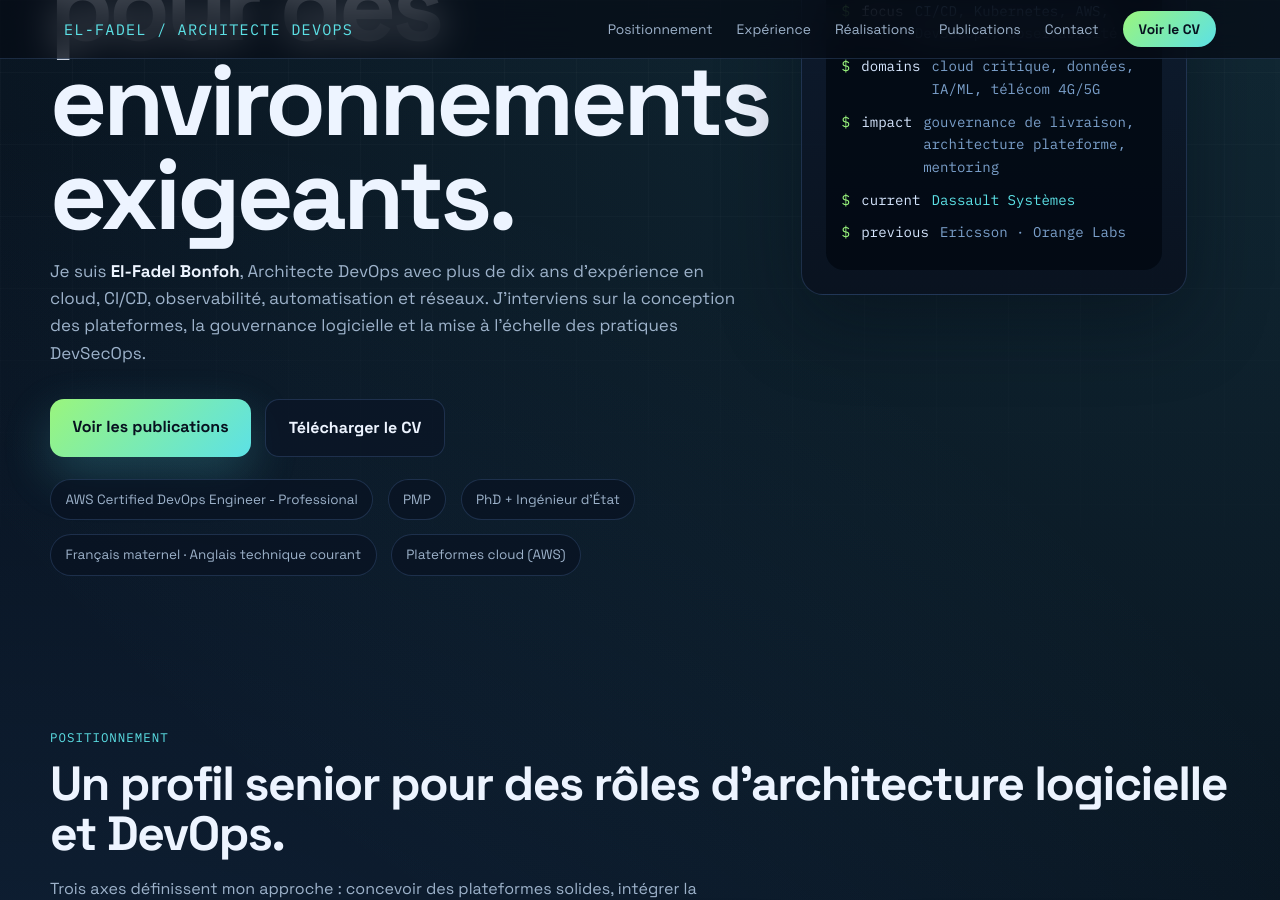
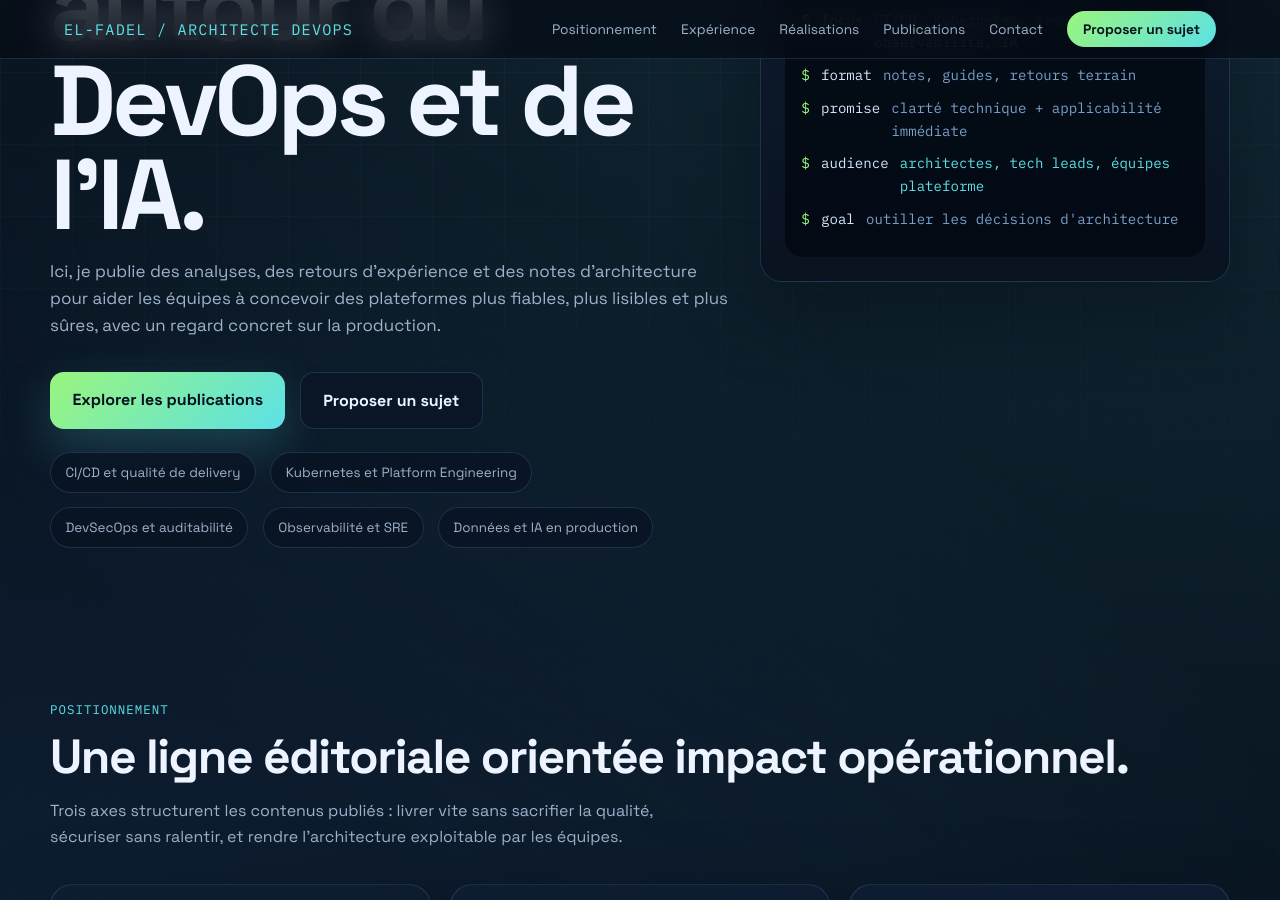
Before and after one commit to elfadel/elfadel.github.io, a Jekyll site: the page built from index.html, in a window 1280 px wide and 900 px high, scrolled down 511 px. Built offline with Jekyll 4.4.1, drawn with Linux system fonts in a browser that asks for light colours; some of the changed text lies outside the part shown.

Commit message:
Update articles

```diff
--- a/_includes/navigation.html
+++ b/_includes/navigation.html
@@ -6,6 +6,6 @@
     <li><a href="{{ '/' | relative_url }}#projects">Réalisations</a></li>
     <li><a href="{{ '/' | relative_url }}#writing">Publications</a></li>
     <li><a href="{{ '/' | relative_url }}#contact">Contact</a></li>
-    <li><a class="nav-accent" href="{{ '/assets/CV_Bonfoh.pdf' | relative_url }}" target="_blank" rel="noopener">Voir le CV</a></li>
+    <li><a class="nav-accent" href="{{ '/' | relative_url }}#contact">Proposer un sujet</a></li>
   </ul>
 </nav>
--- a/_layouts/home.html
+++ b/_layouts/home.html
@@ -8,22 +8,22 @@ layout: default
   <section class="hero">
     <div class="hero-copy reveal visible">
       <div class="eyebrow">Architecte DevOps · Cloud · DevSecOps · Kubernetes</div>
-      <h1>Je conçois des <span>plateformes de livraison</span> fiables pour des environnements exigeants.</h1>
+      <h1>Un espace de <span>partage technique</span> autour du DevOps et de l'IA.</h1>
       <p>
-        Je suis <strong>El-Fadel Bonfoh</strong>, Architecte DevOps avec plus de dix ans d'expérience en cloud,
-        CI/CD, observabilité, automatisation et réseaux. J'interviens sur la conception des plateformes,
-        la gouvernance logicielle et la mise à l'échelle des pratiques DevSecOps.
+        Ici, je publie des analyses, des retours d'expérience et des notes d'architecture
+        pour aider les équipes à concevoir des plateformes plus fiables, plus lisibles et
+        plus sûres, avec un regard concret sur la production.
       </p>
       <div class="hero-actions">
-        <a class="button" href="#writing">Voir les publications</a>
-        <a class="ghost-button" href="{{ '/assets/CV_Bonfoh.pdf' | relative_url }}" target="_blank" rel="noopener">Télécharger le CV</a>
+        <a class="button" href="#writing">Explorer les publications</a>
+        <a class="ghost-button" href="#contact">Proposer un sujet</a>
       </div>
       <div class="hero-meta">
-        <span class="meta-pill">AWS Certified DevOps Engineer - Professional</span>
-        <span class="meta-pill">PMP</span>
-        <span class="meta-pill">PhD + Ingénieur d'État</span>
-        <span class="meta-pill">Français maternel · Anglais technique courant</span>
-        <span class="meta-pill">Plateformes cloud (AWS)</span>
+        <span class="meta-pill">CI/CD et qualité de delivery</span>
+        <span class="meta-pill">Kubernetes et Platform Engineering</span>
+        <span class="meta-pill">DevSecOps et auditabilité</span>
+        <span class="meta-pill">Observabilité et SRE</span>
+        <span class="meta-pill">Données et IA en production</span>
       </div>
     </div>
 
@@ -34,12 +34,12 @@ layout: default
           <span class="window-dot"></span>
           <span class="window-dot"></span>
         </div>
-        <div class="terminal-line"><span class="prompt">$</span><span>role</span><span class="value">Architecte DevOps</span></div>
-        <div class="terminal-line"><span class="prompt">$</span><span>focus</span><span class="comment">CI/CD, Kubernetes, AWS, DevSecOps, Observabilité</span></div>
-        <div class="terminal-line"><span class="prompt">$</span><span>domains</span><span class="comment">cloud critique, données, IA/ML, télécom 4G/5G</span></div>
-        <div class="terminal-line"><span class="prompt">$</span><span>impact</span><span class="comment">gouvernance de livraison, architecture plateforme, mentoring</span></div>
-        <div class="terminal-line"><span class="prompt">$</span><span>current</span><span class="value">Dassault Systèmes</span></div>
-        <div class="terminal-line"><span class="prompt">$</span><span>previous</span><span class="comment">Ericsson · Orange Labs</span></div>
+        <div class="terminal-line"><span class="prompt">$</span><span>mission</span><span class="value">Partager des pratiques DevOps utiles</span></div>
+        <div class="terminal-line"><span class="prompt">$</span><span>focus</span><span class="comment">CI/CD, Kubernetes, sécurité, observabilité, IA</span></div>
+        <div class="terminal-line"><span class="prompt">$</span><span>format</span><span class="comment">notes, guides, retours terrain</span></div>
+        <div class="terminal-line"><span class="prompt">$</span><span>promise</span><span class="comment">clarté technique + applicabilité immédiate</span></div>
+        <div class="terminal-line"><span class="prompt">$</span><span>audience</span><span class="value">architectes, tech leads, équipes plateforme</span></div>
+        <div class="terminal-line"><span class="prompt">$</span><span>goal</span><span class="comment">outiller les décisions d'architecture</span></div>
       </div>
     </aside>
   </section>
@@ -49,36 +49,36 @@ layout: default
     <div class="section-header reveal">
       <div>
         <div class="section-label">Positionnement</div>
-        <h2>Un profil senior pour des rôles d'architecture logicielle et DevOps.</h2>
+        <h2>Une ligne éditoriale orientée impact opérationnel.</h2>
       </div>
-      <p>Trois axes définissent mon approche : concevoir des plateformes solides, intégrer la sécurité dès la conception, et structurer les équipes pour délivrer de manière fiable.</p>
+      <p>Trois axes structurent les contenus publiés : livrer vite sans sacrifier la qualité, sécuriser sans ralentir, et rendre l'architecture exploitable par les équipes.</p>
     </div>
     <div class="grid-3">
       <article class="card reveal">
-        <h3>Architecture de plateformes</h3>
-        <p>Conception de pipelines CI/CD, modèles de delivery, garde-fous de sécurité et standards d'ingénierie pour des équipes pluridisciplinaires.</p>
+        <h3>Patterns d'architecture plateforme</h3>
+        <p>Décisions techniques, compromis et références d'implémentation pour construire des socles DevOps robustes et évolutifs.</p>
         <ul>
-          <li>GitLab CI, Jenkins, ArgoCD, FluxCD, Spinnaker</li>
-          <li>Terraform, CloudFormation, Ansible</li>
-          <li>Kubernetes, EKS, OpenShift, Helm</li>
+          <li>Pipelines, GitOps, gouvernance de release</li>
+          <li>IaC et standardisation des environnements</li>
+          <li>Kubernetes, Helm, plateformes cloud</li>
         </ul>
       </article>
       <article class="card reveal">
         <h3>DevSecOps pragmatique</h3>
-        <p>La sécurité doit accélérer les livraisons, pas les bloquer. Je structure les contrôles pour qu'ils deviennent auditables, répétables et exploitables par les équipes.</p>
+        <p>Des approches concrètes pour intégrer la sécurité dans le flux de delivery, avec des contrôles actionnables et traçables.</p>
         <ul>
-          <li>Scanning, SAST, secrets, supply chain</li>
-          <li>Traçabilité des artefacts et gouvernance</li>
-          <li>Observabilité et remédiation continue</li>
+          <li>SAST, SCA, supply chain, secrets</li>
+          <li>Quality gates et auditabilité des artefacts</li>
+          <li>Politique sécurité lisible pour les équipes</li>
         </ul>
       </article>
       <article class="card reveal">
-        <h3>Rigueur technique et leadership</h3>
-        <p>Formation doctorale, culture produit, capacité à arbitrer et à accompagner des sujets complexes dans des contextes industriels et internationaux.</p>
+        <h3>Retour d'expérience terrain</h3>
+        <p>Des cas concrets issus de contextes exigeants pour transformer la théorie en décisions utiles et reproductibles.</p>
         <ul>
-          <li>Revue d'architecture</li>
-          <li>Mentorat d'alternants et de stagiaires</li>
-          <li>Coordination transverse avec chefs de projet</li>
+          <li>Ce qui fonctionne réellement en production</li>
+          <li>Erreurs fréquentes et anti-patterns</li>
+          <li>Cadres de décision pour tech leads</li>
         </ul>
       </article>
     </div>
@@ -89,25 +89,25 @@ layout: default
     <div class="section-header reveal">
       <div>
         <div class="section-label">Aperçu</div>
-        <h2>Quelques indicateurs utiles.</h2>
+        <h2>Repères de contenu.</h2>
       </div>
-      <p>Profondeur technique, capacité d'exécution et lisibilité du parcours.</p>
+      <p>Un contenu pensé pour être actionnable, utile en conception et défendable en revue d'architecture.</p>
     </div>
     <div class="stats-grid">
       <article class="card reveal">
-        <div class="big-number">10+</div>
-        <h3>Années d'expérience</h3>
-        <p>Cloud, CI/CD, automatisation, réseaux et plateformes logicielles.</p>
+        <div class="big-number">{{ site.posts.size }}</div>
+        <h3>Publications</h3>
+        <p>Articles techniques disponibles et mis à jour sur le site.</p>
       </article>
       <article class="card reveal">
-        <div class="big-number">3</div>
-        <h3>Environnements majeurs</h3>
-        <p>Dassault Systèmes, Ericsson et Orange Labs sur des sujets cloud, télécom et gouvernance technique.</p>
+        <div class="big-number">6</div>
+        <h3>Thématiques clés</h3>
+        <p>Delivery, sécurité, Kubernetes, observabilité, données et IA.</p>
       </article>
       <article class="card reveal">
-        <div class="big-number">2</div>
-        <h3>Certifications structurantes</h3>
-        <p>AWS DevOps Professional et PMP pour joindre exécution technique et cadre de pilotage.</p>
+        <div class="big-number">100%</div>
+        <h3>Contenu orienté pratique</h3>
+        <p>Des formats conçus pour alimenter des décisions techniques concrètes.</p>
       </article>
     </div>
   </section>
@@ -117,9 +117,9 @@ layout: default
     <div class="section-header reveal">
       <div>
         <div class="section-label">Expérience</div>
-        <h2>Des contextes où l'architecture doit tenir en production.</h2>
+        <h2>Le terrain qui nourrit les contenus.</h2>
       </div>
-      <p>Je me positionne sur les rôles où la qualité du pipeline, la fiabilité des environnements et la gouvernance de livraison sont déterminantes.</p>
+      <p>Les publications s'appuient sur des environnements réels où la fiabilité, la sécurité et la gouvernance de delivery sont non négociables.</p>
     </div>
     <div class="timeline">
       <article class="timeline-item reveal">
@@ -164,10 +164,10 @@ layout: default
     <div class="quote reveal">
       <div>
         <div class="section-label">Proposition de valeur</div>
-        <blockquote>Je suis le plus utile quand il faut rendre un système de livraison plus robuste, plus lisible et plus défensible techniquement.</blockquote>
+        <blockquote>Objectif du site : transformer des sujets complexes en repères concrets, pour aider les équipes à mieux décider.</blockquote>
       </div>
       <aside>
-        <p>Mon profil n'est pas limité à un seul secteur. Il fonctionne particulièrement bien sur les rôles d'Architecte DevOps, Platform Architect, DevSecOps Lead ou Cloud Platform Lead, surtout lorsque l'environnement est critique ou réglementé.</p>
+        <p>Chaque article cherche un équilibre clair : rigueur d'architecture, contraintes de production et applicabilité immédiate pour les équipes techniques.</p>
       </aside>
     </div>
   </section>
@@ -177,9 +177,9 @@ layout: default
     <div class="section-header reveal">
       <div>
         <div class="section-label">Réalisations</div>
-        <h2>Des projets concrets, des résultats mesurables.</h2>
+        <h2>Des cas d'étude pour apprendre par l'exemple.</h2>
       </div>
-      <p>Chaque mission a produit des livrables techniques durables. Voici les réalisations les plus représentatives.</p>
+      <p>Ces retours de projets servent de base aux analyses publiées : architecture, choix techniques, résultats et enseignements transférables.</p>
     </div>
     <div class="grid-2">
       <article class="card reveal">
@@ -252,9 +252,9 @@ layout: default
     <div class="section-header reveal">
       <div>
         <div class="section-label">Domaines d'intervention</div>
-        <h2>Les sujets sur lesquels je crée le plus de valeur.</h2>
+        <h2>Les sujets explorés dans les contenus.</h2>
       </div>
-      <p>Je me positionne sur des environnements où il faut faire converger exigence technique, fiabilité opérationnelle et lisibilité organisationnelle.</p>
+      <p>Le fil conducteur : relier architecture, delivery et exploitation pour construire des systèmes fiables et évolutifs.</p>
     </div>
     <div class="path-grid">
       <article class="path-card reveal">
@@ -283,8 +283,8 @@ layout: default
     <div class="cta-box reveal">
       <div>
         <div class="section-label">Contact</div>
-        <h2>Vous recrutez un Architecte DevOps ?</h2>
-        <p>Je suis disponible pour échanger sur des rôles d'architecture plateforme, DevSecOps et cloud, en particulier sur des produits où la fiabilité et la sécurité ne sont pas négociables.</p>
+        <h2>Échangeons sur vos enjeux DevOps et IA.</h2>
+        <p>Une question, un retour d'expérience ou un sujet à approfondir ? Je réponds avec plaisir pour enrichir les prochains contenus du site.</p>
       </div>
       <div class="contact-grid">
         <article class="card">
```
